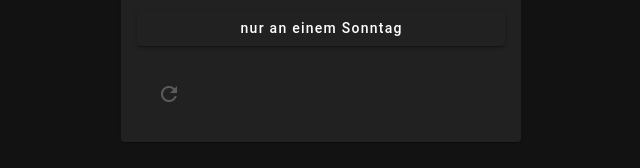
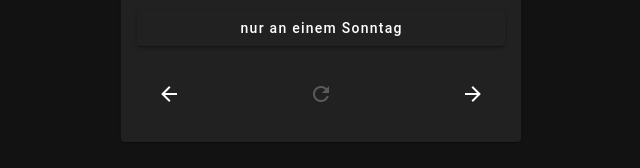
Before and after one commit to alex1431999/fishing-academy, a Nuxt app in the folder modules/frontend/: page /Question in a window 1280 px wide. Shown: the part 404-572 px from the top of the page, without its empty margins (319-959 px from the left). Built offline with nearby package versions, Linux system fonts and the light colour scheme.

Commit message:
feat: add back and forth buttons

```diff
--- a/modules/frontend/components/question/QuestionCard.vue
+++ b/modules/frontend/components/question/QuestionCard.vue
@@ -15,9 +15,19 @@
             ></Choice>
 
             <v-card-actions>
-                <v-btn :disabled="!choiceSelected" @click="refresh" icon>
-                    <v-icon>mdi-refresh</v-icon>
-                </v-btn>
+                <div class="actions d-flex justify-space-between">
+                    <v-btn icon>
+                        <v-icon>mdi-arrow-left</v-icon>
+                    </v-btn>
+
+                    <v-btn :disabled="!choiceSelected" @click="refresh" icon>
+                        <v-icon>mdi-refresh</v-icon>
+                    </v-btn>
+
+                    <v-btn icon>
+                        <v-icon>mdi-arrow-right</v-icon>
+                    </v-btn>
+                </div>
             </v-card-actions>
         </v-card-text>
     </v-card>
@@ -40,3 +50,9 @@ function refresh() {
     choiceSelected.value = undefined
 }
 </script>
+
+<style scoped>
+.actions {
+    width: 100%;
+}
+</style>
```
